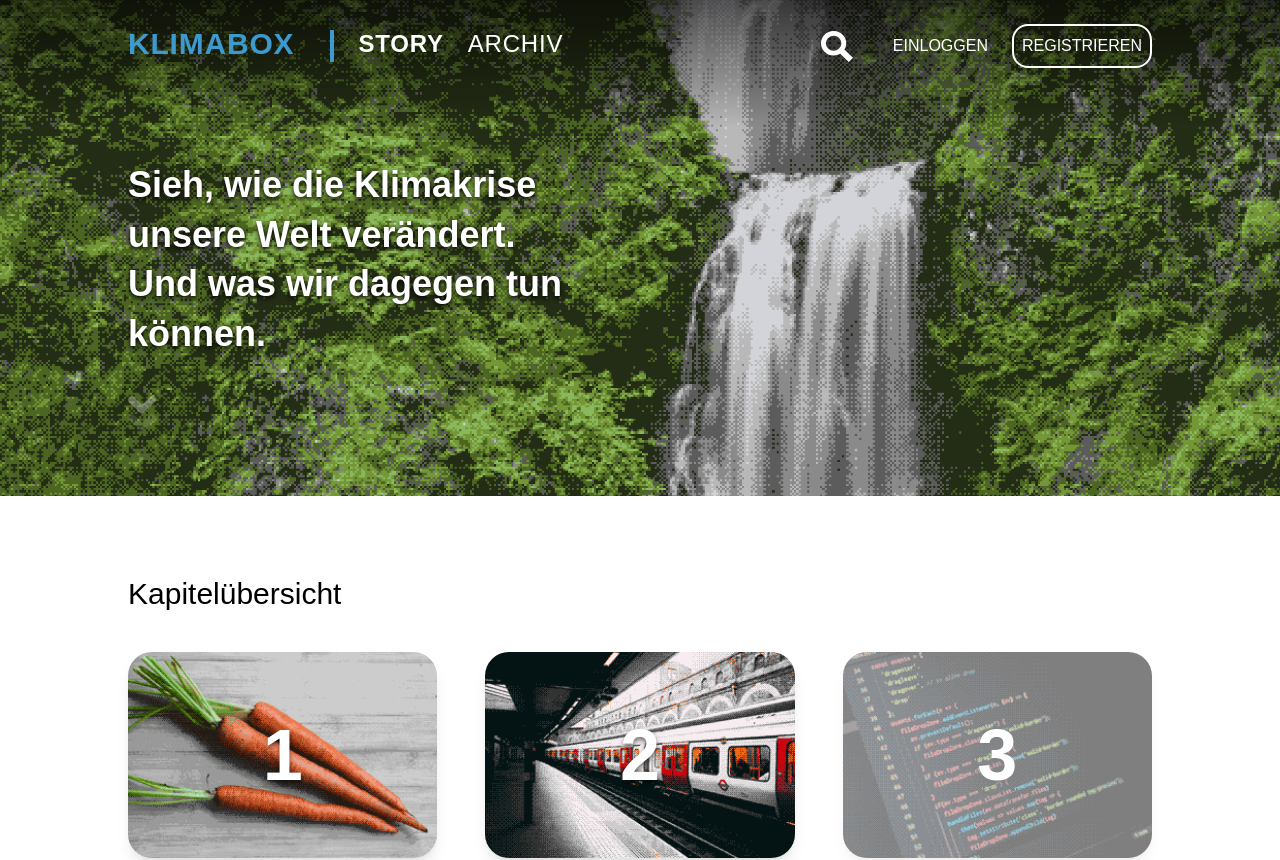
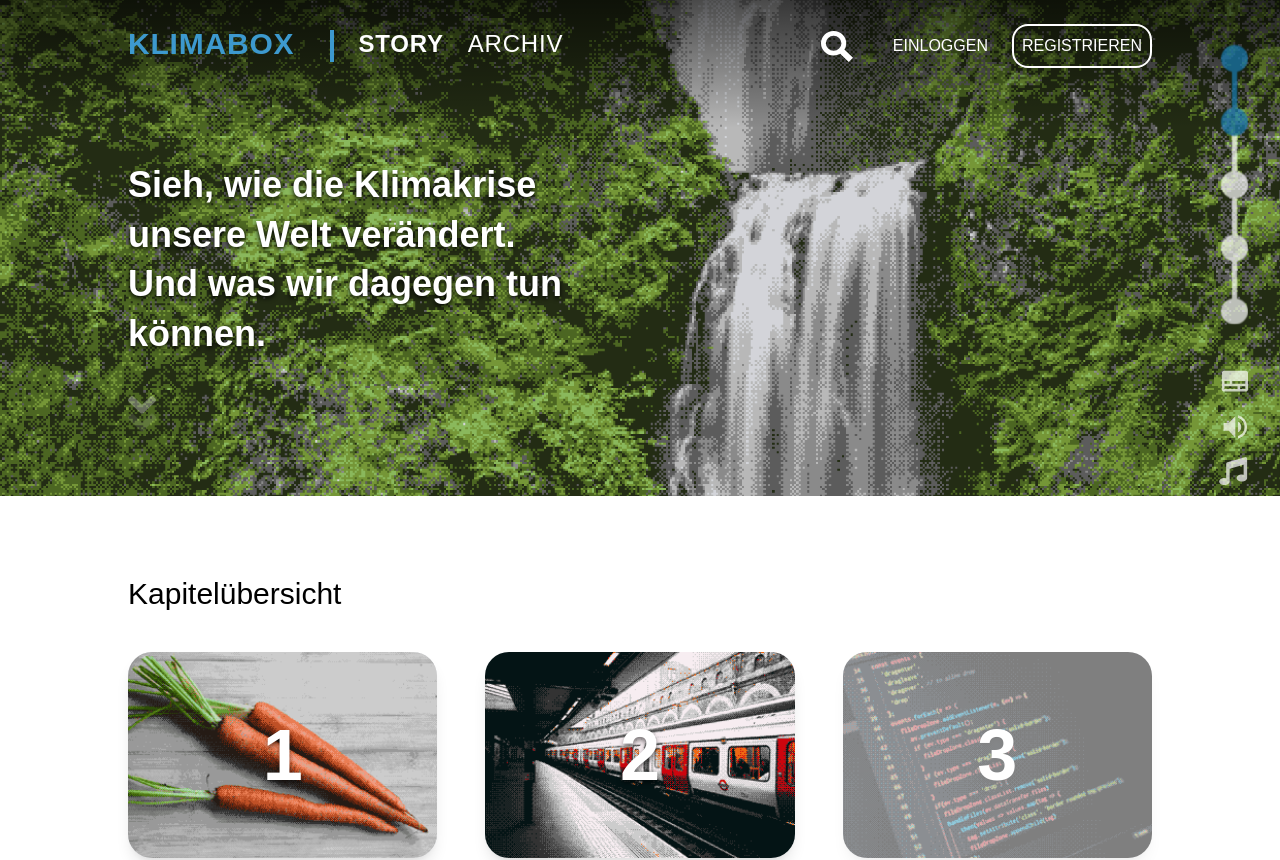
Before and after one commit to hs-duesseldorf/klimabox-story, a React (Create React App) app: page / in a window 1280 px wide. Shown: the top 860 px of the page. Built offline with nearby package versions, Linux system fonts and the light colour scheme; what @tailwindcss/typography would draw is missing.

Commit message:
add: side nav element

```diff
--- a/src/components/layout/index.tsx
+++ b/src/components/layout/index.tsx
@@ -2,6 +2,7 @@ import React from "react";
 
 import { Header } from "./header";
 import { Footer } from "./footer";
+import { SideNav} from "./side-nav";
 
 export const Layout: React.FC<{ hasDarkBackground?: boolean }> = ({
   children,
@@ -10,6 +11,8 @@ export const Layout: React.FC<{ hasDarkBackground?: boolean }> = ({
   <>
     <Header onDark={hasDarkBackground} />
     {children}
+    <SideNav></SideNav>
     <Footer />
+
   </>
 );
--- /dev/null
+++ b/src/components/layout/side-nav.tsx
@@ -0,0 +1,39 @@
+import React from "react";
+import cn from "classnames";
+
+export const SideNav = () => {
+
+    return (
+        <div className="fixed top-10 right-8">
+            <svg xmlns="http://www.w3.org/2000/svg" width="55" height="450" viewBox="0 0 63 504.001">
+  <g id="Gruppe_48" data-name="Gruppe 48" transform="translate(-1807 -78)">
+    <g id="Gruppe_17" data-name="Gruppe 17" transform="translate(2 19)" opacity="0.7">
+      <g id="Gruppe_9" data-name="Gruppe 9" transform="translate(9 -2)">
+        <ellipse id="Ellipse_185" data-name="Ellipse 185" cx="15.5" cy="16" rx="15.5" ry="16" transform="translate(1828 205)" fill="#fff"/>
+        <circle id="Ellipse_186" data-name="Ellipse 186" cx="15.5" cy="15.5" r="15.5" transform="translate(1828 278)" fill="#fff"/>
+        <ellipse id="Ellipse_187" data-name="Ellipse 187" cx="15.5" cy="15" rx="15.5" ry="15" transform="translate(1828 351)" fill="#fff"/>
+        <line id="Linie_3" data-name="Linie 3" y2="73.773" transform="translate(1843.55 80.89)" fill="none" stroke="#197eb7" stroke-width="6"/>
+        <line id="Linie_4" data-name="Linie 4" y2="73.773" transform="translate(1843.55 153.217)" fill="none" stroke="#fff" stroke-width="6"/>
+        <line id="Linie_5" data-name="Linie 5" y2="73.773" transform="translate(1843.55 225.543)" fill="none" stroke="#fff" stroke-width="6"/>
+        <line id="Linie_6" data-name="Linie 6" y2="73.773" transform="translate(1843.55 297.87)" fill="none" stroke="#fff" stroke-width="6"/>
+        <circle id="Ellipse_183" data-name="Ellipse 183" cx="15.5" cy="15.5" r="15.5" transform="translate(1828 61)" fill="#197eb7"/>
+        <ellipse id="Ellipse_184" data-name="Ellipse 184" cx="15.5" cy="16" rx="15.5" ry="16" transform="translate(1828 133)" fill="#197eb7"/>
+      </g>
+      <text id="_1" data-name="1" transform="translate(1805 62)" fill="#fff" font-size="20" font-family="ArialMT, Arial"><tspan x="-11.123" y="18">1</tspan></text>
+      <text id="_2" data-name="2" transform="translate(1805 134)" fill="#fff" font-size="20" font-family="ArialMT, Arial"><tspan x="-11.123" y="18">2</tspan></text>
+      <text id="_3" data-name="3" transform="translate(1805 207)" fill="#fff" font-size="20" font-family="ArialMT, Arial"><tspan x="-11.123" y="18">3</tspan></text>
+      <text id="_4" data-name="4" transform="translate(1805 279)" fill="#fff" font-size="20" font-family="ArialMT, Arial"><tspan x="-11.123" y="18">4</tspan></text>
+      <text id="_5" data-name="5" transform="translate(1805 352)" fill="#fff" font-size="20" font-family="ArialMT, Arial"><tspan x="-11.123" y="18">5</tspan></text>
+    </g>
+    <g id="Gruppe_47" data-name="Gruppe 47">
+      <path id="Icon_material-subtitles" data-name="Icon material-subtitles" d="M30,6H6A3.009,3.009,0,0,0,3,9V27a3.009,3.009,0,0,0,3,3H30a3.009,3.009,0,0,0,3-3V9A3.009,3.009,0,0,0,30,6ZM6,18h6v3H6Zm15,9H6V24H21Zm9,0H24V24h6Zm0-6H15V18H30Z" transform="translate(1837 445)" fill="#fff" opacity="0.7"/>
+      <path id="Icon_ionic-md-volume-high" data-name="Icon ionic-md-volume-high" d="M4.5,13.5v9h6L18,30.343V5.657L10.5,13.5ZM24.75,18A7.009,7.009,0,0,0,21,11.752v12.42A6.8,6.8,0,0,0,24.75,18ZM21,4.5V7.663A10.75,10.75,0,0,1,28.5,18,10.749,10.749,0,0,1,21,28.337V31.5A13.807,13.807,0,0,0,31.5,18,13.807,13.807,0,0,0,21,4.5Z" transform="translate(1837.5 497.5)" fill="#fff" opacity="0.7"/>
+      <path id="Icon_awesome-music" data-name="Icon awesome-music" d="M32,2A2,2,0,0,0,29.4.094L9.4,6A2,2,0,0,0,8,7.906V24.245A8.646,8.646,0,0,0,6,24c-3.314,0-6,1.791-6,4s2.686,4,6,4,6-1.791,6-4V13.394L28,8.706V20.245A8.646,8.646,0,0,0,26,20c-3.314,0-6,1.791-6,4s2.686,4,6,4,6-1.791,6-4V2Z" transform="translate(1837 550.001)" fill="#fff" opacity="0.7"/>
+    </g>
+  </g>
+</svg>
+
+        </div>
+    );
+
+}
```
Also changed, not shown: package.json (+5 -3 lines), 1 other file (tests, documents, lock files or other folders).
